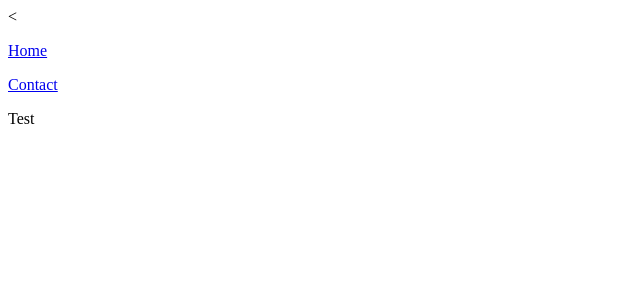
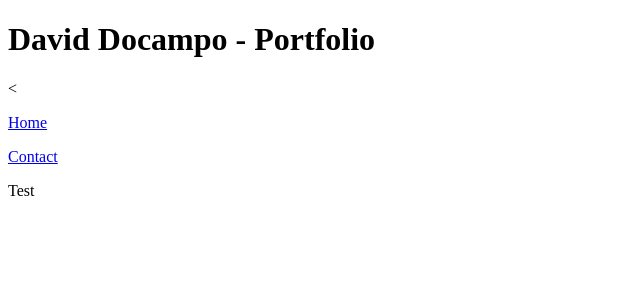
Before and after one commit to SayHeyD/portfolio-vue, a Vue app: page / in a window 1280 px wide. Shown: the top 300 px of the page, without its empty margins (0-640 px from the left). Built offline with nearby package versions, Linux system fonts and the light colour scheme.

Commit message:
Switched to Nuxt.js

```diff
--- a/src/App.vue
+++ b/src/App.vue
@@ -1,6 +1,8 @@
 <template>
     <div class="flex">
-        <div class="w-1/4"></div>
+        <div class="w-1/4">
+            <h1>David Docampo - Portfolio</h1>
+        </div>
         <nav class="w-3/4 transform bg-gray-200 duration-300 flex justify-between" :class="{'translate-x-11/12': !open}">
             <div class="flex justify-center items-center text-xl w-1/12 cursor-pointer" v-text="open ? '>' : '<'" @click="toggleMenu"></div>
             <div class="flex-1 flex justify-center">
```
